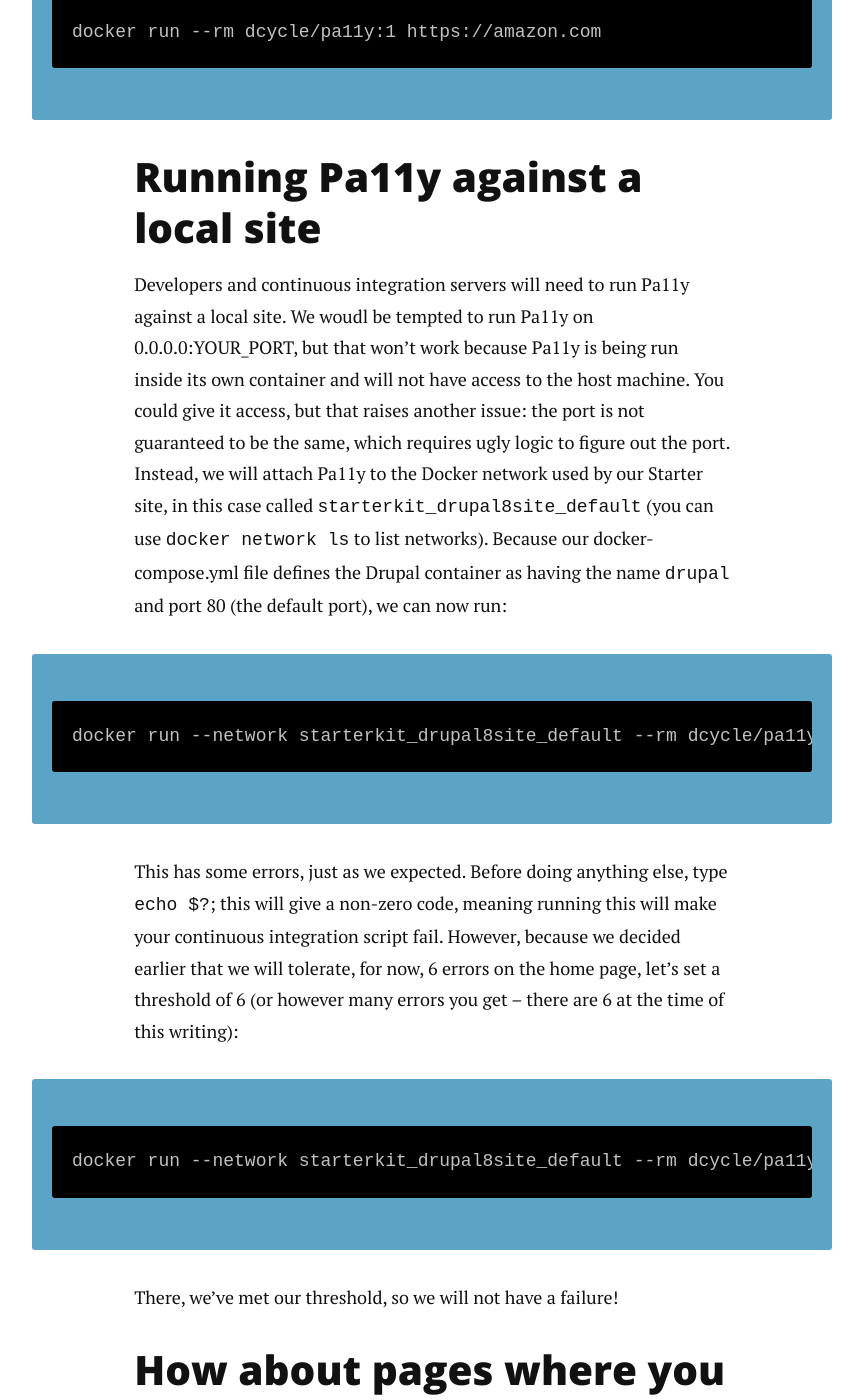
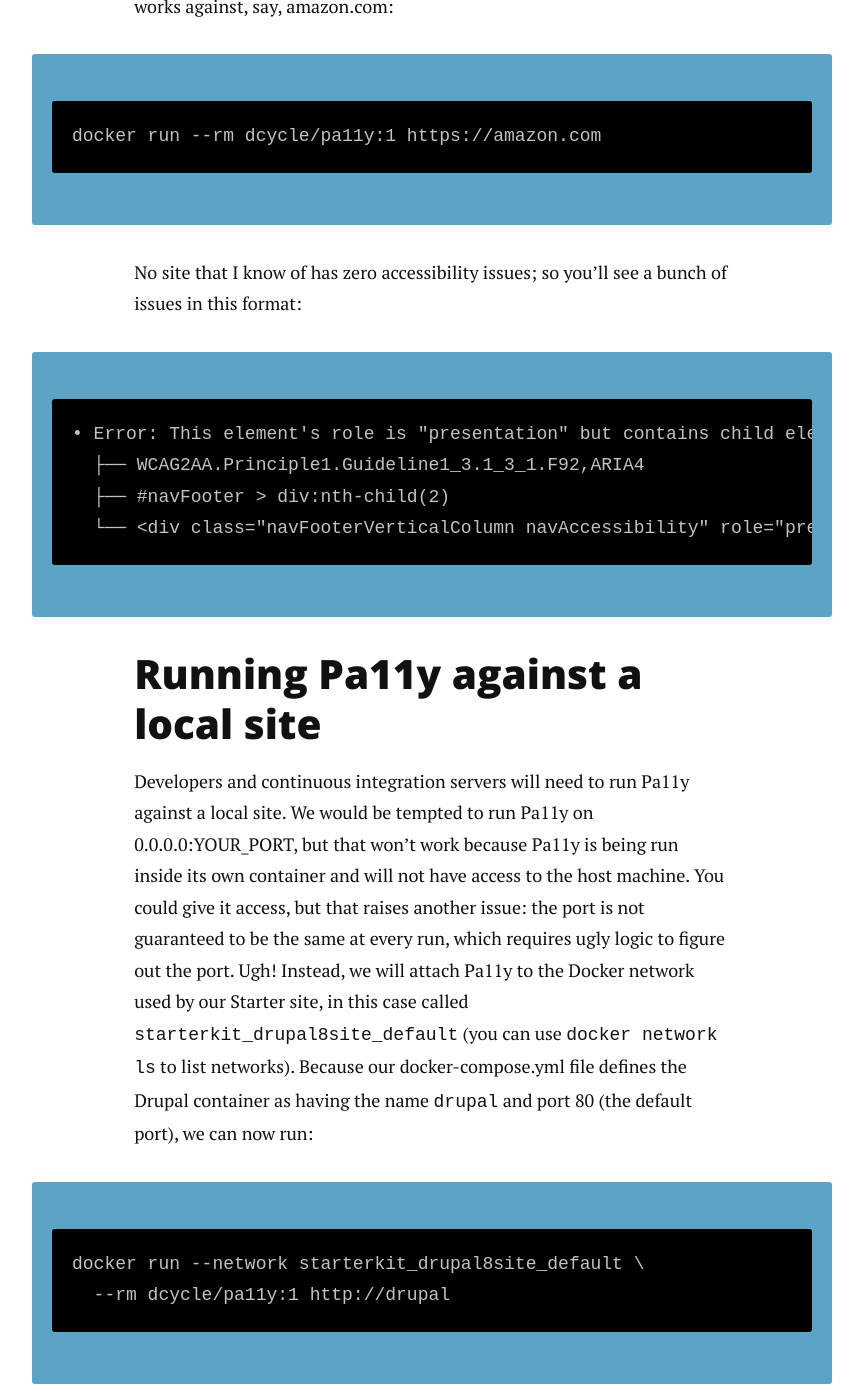
Before and after one commit to alberto56/dcycleblog, a Jekyll site: the page built from _posts/2019-04-07-accessibility.md, in a window 1280 px wide and 1400 px high, scrolled down 6032 px. Shown: the whole window, without its empty margins (208-1071 px from the left). Built offline with Jekyll 4.4.1, drawn with Linux system fonts in a browser that asks for light colours; nearby versions of some CDN libraries; comment, search, counter and statistics services are not loaded; some of the changed text lies outside the part shown.

Commit message:
Update 2019-04-07-accessibility.md

```diff
--- a/_posts/2019-04-07-accessibility.md
+++ b/_posts/2019-04-07-accessibility.md
@@ -18,7 +18,7 @@
 
 Say your team is developing a Drupal 8 site and you have decided that you want to reduce its accessibility issues by 50% over the course of six months.
 
-In this article, we will look at a subset of accessibility which can be automatically checked -- color contrast, placement of tags and HTML attributes, for example. Furthermore, we will only test the code itself with some dummy data, not actual live data or environment. Therefore, if you use the approach outlined in this article, it is best to do so within a global approach which includes stakeholder training; and automated and manual monitoring of live environments, all of which are outside the scope of this article.
+In this article, we will look at a subset of accessibility issues which can be automatically checked -- color contrast, placement of tags and HTML attributes, for example. Furthermore, we will only test the code itself with some dummy data, not actual live data or environment. Therefore, if you use the approach outlined in this article, it is best to do so within a global approach which includes stakeholder training; and automated and manual monitoring of live environments, all of which are outside the scope of this article.
 
 Approach
 -----
@@ -60,7 +60,7 @@
 
 ### Principle #2: A starter database
 
-In our continous integration setup, will will be testing our code on every commit. Although it can be useful to test, or monitor, a remote environment such as the live or staging site, _this is not what this article is about_. This means we need some way to include dummy data into our codebase. (Be careful not to rely on your database to move configuration to the production site -- use configuration management for that -- we only want to store dummy _data_ in our starter database; all configuration should be in code.) In our example, our starter database will contain node/1 with some realistic dummy data. This is required because as part of our test we want to run accessibility checks agains `/node/1/edit`.
+In our continous integration setup, will will be testing our code on every commit. Although it can be useful to test, or monitor, a remote environment such as the live or staging site, _this is not what this article is about_. This means we need some way to include dummy data into our codebase. We will do this by adding dummy data into a "starter database" committed to version control. (Be careful not to rely on this starter database to move configuration to the production site -- use configuration management for that -- we only want to store dummy _data_ in our starter database; all configuration should be in code.) In our example, our starter database will contain node/1 with some realistic dummy data. This is required because as part of our test we want to run accessibility checks agains `/node/1` and `/node/1/edit`.
 
 A good practice during development would be that for new data types, say a new content type "sandwich", a new version of the starter database be created with, say, node/2 of type "sandwich", with realistic data in all its fields. This will allow us to add an accessibility test for /node/2, and /node/2/edit if we wish.
 
@@ -69,10 +69,10 @@
 
 **Don't forget, as per principle #1, above, you will never need to install anything other than Docker on your computer or CI server, so don't attempt to install these tools locally, they will run on Docker containers which will be built automatically for you.**
 
-* **Pa11y**: There are dozens of tools to check for accessibility; in this article we've settled on Pa11y because it provides clear errors, allows the concept of a threshold above which the script fails.
+* **Pa11y**: There are dozens of tools to check for accessibility; in this article we've settled on Pa11y because it provides clear error reports; and allows the concept of a threshold above which the script fails.
 * **Chromium**: In order to check a page for accessibility issues without actually having a browser open, a so-called headless browser is needed. Chromium is a fully functional browser which works on the command line and can be scripted. This works under the hood and you will have no need to install it or interact with it directly, it's just good to know it's there.
-* **Puppeteer**: most accessibility tools including Pa11y are good at testing one page. Say, if you point Pa11y to /node/1 or the home page, it will generate nice reports with thresholds. However if you point Pa11y to /user or /node/1/edit it will see those pages anonymously, which is not what we want to test. This is where Puppeteer, a browser scripting tool, comes into play. We will use Puppeteer later on to log into our site and save the markup of /user and /node/1/edit as `/dom-captures/user.html` and `/dom-captures/node-1-edit.html`, respectively, which will then allow Pa11y to access and test those paths anonymously.
-* And of course, **Drupal 8**, although you could apply the technique in this article to any web technology, because our accessibility checks are run against the web pages just like an end user would see them.
+* **Puppeteer**: most accessibility tools, including Pa11y, are good at testing one page. Say, if you point Pa11y to `/node/1` or the home page, it will generate nice reports with thresholds. However if you point Pa11y to /user or `/node/1/edit` it will see those pages anonymously, which is not what we want to test. This is where Puppeteer, a browser scripting tool, comes into play. We will use Puppeteer later on to log into our site and save the markup of `/user` and `/node/1/edit` as `/dom-captures/user.html` and `/dom-captures/node-1-edit.html`, respectively, which will then allow Pa11y to access and test those paths anonymously.
+* And of course, **Drupal 8**, although you could apply the technique in this article to any web technology, because our accessibility checks are run against the web pages just like an end user would see them; there is no interaction with Drupal.
 
 Setup
 -----
@@ -85,7 +85,7 @@
 
 You are also welcome to fork the project and link it to a free [CircleCI](http://circleci.com) account, in which case continuous integration tests should start running immediately on every commit.
 
-A few minutes after running ./scripts/deploy.sh, you should see a login link to a full Drupal installation on a random local port (for example http://0.0.0.0:32769) with some dummy data (/node/1). Deploying this site locally or on a CI server such as Circle CI is a one-step, one-dependency process.
+A few minutes after running `./scripts/deploy.sh`, you should see a login link to a full Drupal installation on a random local port (for example http://0.0.0.0:32769) with some dummy data (`/node/1`). Deploying this site locally or on a CI server such as Circle CI is a one-step, one-dependency process.
 
 In the rest of this article we will refer to this local environment as http://0.0.0.0:YOUR_PORT; always substitute your own port number (in our example 32769) for `YOUR_PORT`.
 
@@ -96,18 +96,27 @@
 
     docker run --rm dcycle/pa11y:1 https://amazon.com
 
+No site that I know of has zero accessibility issues; so you'll see a bunch of issues in this format:
+
+    • Error: This element's role is "presentation" but contains child elements with semantic meaning.
+      ├── WCAG2AA.Principle1.Guideline1_3.1_3_1.F92,ARIA4
+      ├── #navFooter > div:nth-child(2)
+      └── <div class="navFooterVerticalColumn navAccessibility" role="presentation"><div class="navFooterVerticalRo...</div>
+
 Running Pa11y against a local site
 -----
 
-Developers and continuous integration servers will need to run Pa11y against a local site. We woudl be tempted to run Pa11y on 0.0.0.0:YOUR_PORT, but that won't work because Pa11y is being run inside its own container and will not have access to the host machine. You could give it access, but that raises another issue: the port is not guaranteed to be the same, which requires ugly logic to figure out the port. Instead, we will attach Pa11y to the Docker network used by our Starter site, in this case called `starterkit_drupal8site_default` (you can use `docker network ls` to list networks). Because our docker-compose.yml file defines the Drupal container as having the name `drupal` and port 80 (the default port), we can now run:
+Developers and continuous integration servers will need to run Pa11y against a local site. We would be tempted to run Pa11y on 0.0.0.0:YOUR_PORT, but that won't work because Pa11y is being run inside its own container and will not have access to the host machine. You could give it access, but that raises another issue: the port is not guaranteed to be the same at every run, which requires ugly logic to figure out the port. Ugh! Instead, we will attach Pa11y to the Docker network used by our Starter site, in this case called `starterkit_drupal8site_default` (you can use `docker network ls` to list networks). Because our docker-compose.yml file defines the Drupal container as having the name `drupal` and port 80 (the default port), we can now run:
 
-    docker run --network starterkit_drupal8site_default --rm dcycle/pa11y:1 http://drupal
+    docker run --network starterkit_drupal8site_default \
+      --rm dcycle/pa11y:1 http://drupal
 
-This has some errors, just as we expected. Before doing anything else, type `echo $?`; this will give a non-zero code, meaning running this will make your continuous integration script fail. However, because we decided earlier that we will tolerate, for now, 6 errors on the home page, let's set a threshold of 6 (or however many errors you get -- there are 6 at the time of this writing):
+This has some errors, just as we expected. Before doing anything else, type `echo $?`; this will give a non-zero code, meaning running this will make your continuous integration script fail. However, because we decided earlier that we will tolerate, for now, 6 errors on the home page, let's set a threshold of 6 (or however many errors you get -- there are 6 at the time of this writing) instead of the default zero:
 
-    docker run --network starterkit_drupal8site_default --rm dcycle/pa11y:1 http://drupal --threshold 6
+    docker run --network starterkit_drupal8site_default \
+      --rm dcycle/pa11y:1 http://drupal --threshold 6
 
-There, we've met our threshold, so we will not have a failure!
+If you run `echo $?` right after, you should get the "passing" exit code of zero. There, we've met our threshold, so we will not have a failure!
 
 How about pages where you need to be logged in?
 -----
@@ -116,16 +125,21 @@
 
 * Set a random password for user 1;
 * Use Puppeteer (see "Tools", above) to click around your local site with its dummy data, do whatever you want to, and, every step of the way, save the DOM (the document object model, or the current markup after it has been processed by Javascript) as a temporary flat file, named, say, http://drupal/dom-captures/user.html;
-* Step 2, use Pa11y to test the temporary file we just created;
+* Use Pa11y to test the temporary file we just created.
 
 Putting it all together
 -----
 
-In our Drupal 8 Starterkit, we can test the entire process. Start by running the Puppeteer script to generate /dom-captures/user.html and /dom-captures/node-1-edit.html:
+In our Drupal 8 Starterkit, we can test the entire process. Start by running the Puppeteer script:
 
     ./scripts/end-to-end-tests.sh
 
-Astute readers have realized by now that clicking through the site to create our dom captures has the added benefit of confirming that our site functionality works as expected, which is why I called the script `end-to-end-tests.sh`.
+What does this look like?
+
+* [Here is our end-to-end testing script](https://github.com/dcycle/starterkit-drupal8site/blob/master/scripts/end-to-end-tests.sh);
+* [Here is our Puppeteer script](https://github.com/dcycle/starterkit-drupal8site/blob/master/tests/browser-tests/test01.js).
+
+Astute readers have realized that using Puppeteer to click through the site to create our dom captures has the added benefit of confirming that our site functionality works as expected, which is why I called the script `end-to-end-tests.sh`.
 
 To confirm this actually worked, you can visit, _in an incognito window_:
 
@@ -139,6 +153,8 @@
     ./scripts/a11y-tests.sh
     echo $?
 
+* [And here is what our accessibility testing script looks like](https://github.com/dcycle/starterkit-drupal8site/blob/master/scripts/a11y-tests.sh);
+
 You will see the errors, but because the _number of errors_ is below our threshold, the _exit code_ will be zero, allowing our Continuous integration tests to pass.
 
 Conclusion
```
Also changed, not shown: other parts of _posts/2019-04-07-accessibility.md (+1 -1 lines).
